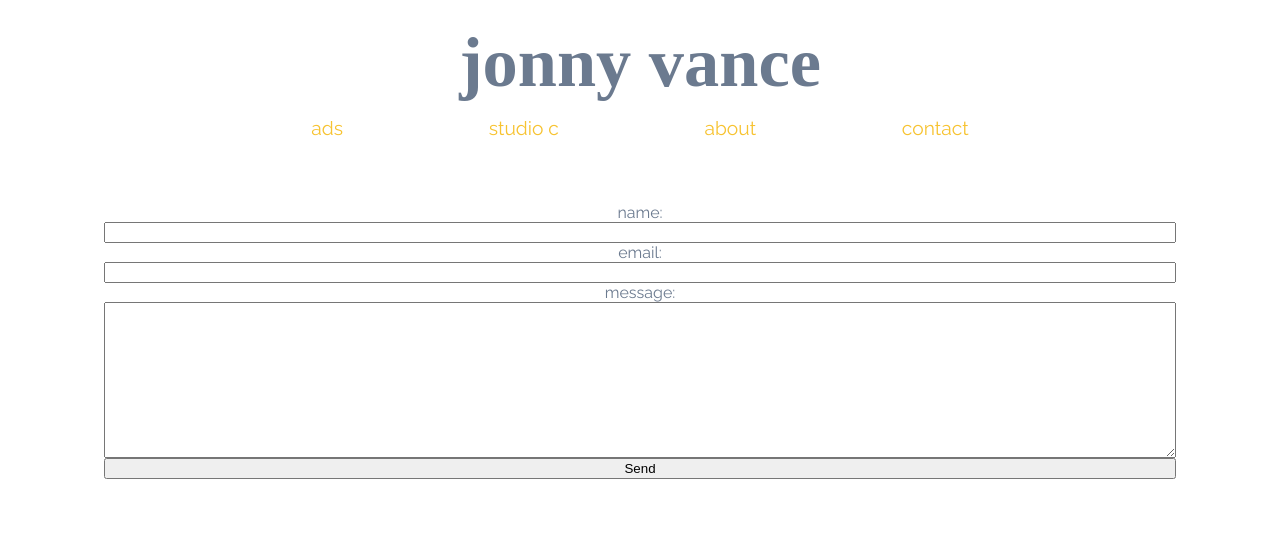
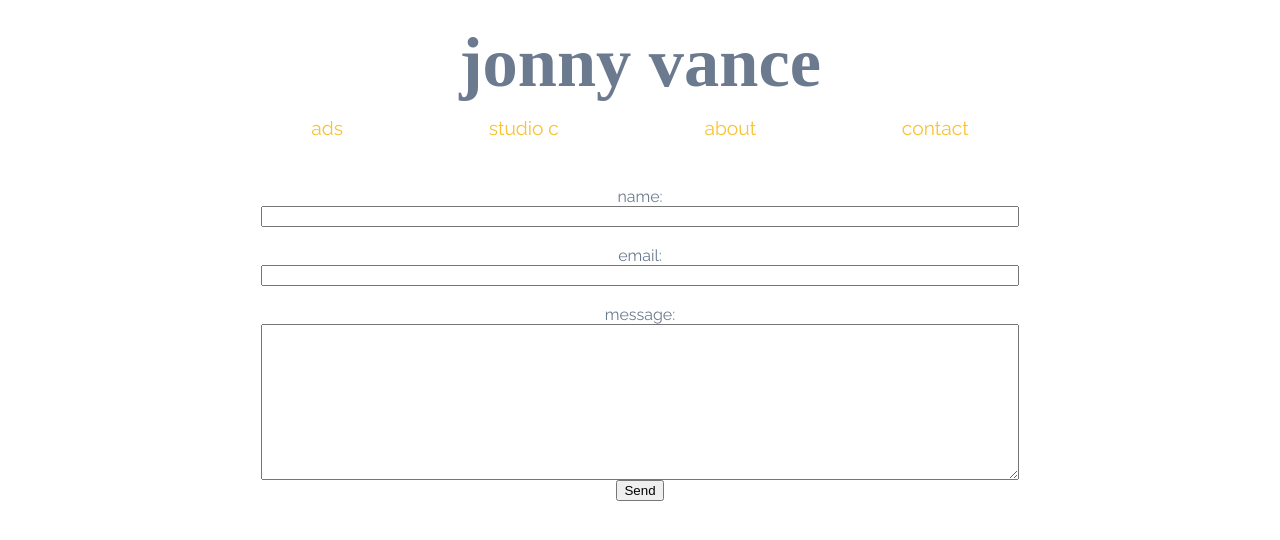
Before and after one commit to jonnyvance/jonny, a Vue app: page /contact in a window 1280 px wide. Shown: the top 540 px of the page. Built offline with nearby package versions, Linux system fonts and the light colour scheme; a web font is replaced by a local one.

Commit message:
Styled contact and about pages

```diff
--- a/src/components/about.vue
+++ b/src/components/about.vue
@@ -24,14 +24,23 @@
 <style scoped>
     #intro {
         display: flex;
-        margin: 5rem 1rem;
+        margin: auto;
+    }
+
+    .view {
+        margin: 2rem;
     }
 
     p {
-        margin: 1rem;
+        margin: 4rem 2rem;
+        max-width: 60%;
     }
 
     img {
         align-self: center;
     }
+
+    .view {
+        margin: 4rem 4rem;
+    }
 </style>
--- a/src/components/contact.vue
+++ b/src/components/contact.vue
@@ -3,9 +3,11 @@
         <form action="https://formspree.io/Jonny@harmonbrothers.com"
             method="POST">
             name: <input type="text" name="name">
+            <br />
             email: <input type="email" name="_replyto">
+            <br />
             message: <textarea name="message" id="" cols="30" rows="10"></textarea>
-            <input type="submit" value="Send">
+            <input type="submit" value="Send" id="button">
         </form>
     </div>
 </template>
@@ -26,9 +28,19 @@
 
 <style scoped>
 
+.view {
+    margin-top: 3rem;
+}
+
 form {
     display: flex;
     flex-direction: column;
-    margin: 4rem 6rem;
+    margin: auto;
+    max-width: 60%;
+}
+
+#button {
+    max-width: 10rem;
+    margin: auto;
 }
 </style>
```
Also changed, not shown: 12 other files (tests, documents, lock files or other folders).
